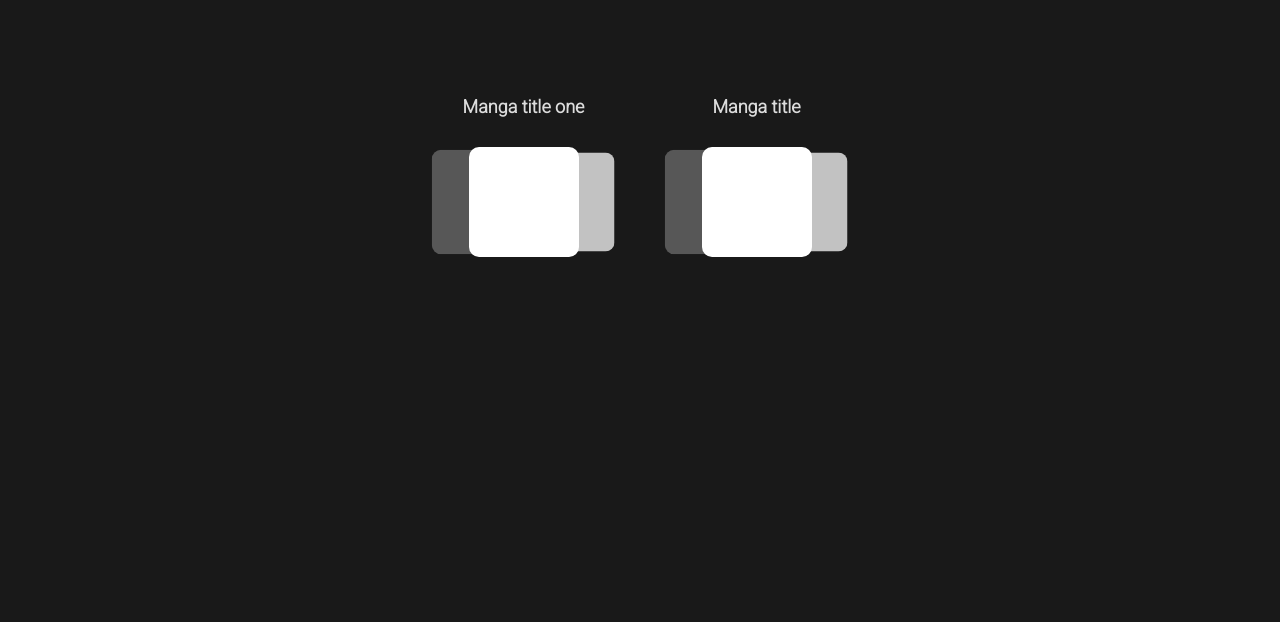
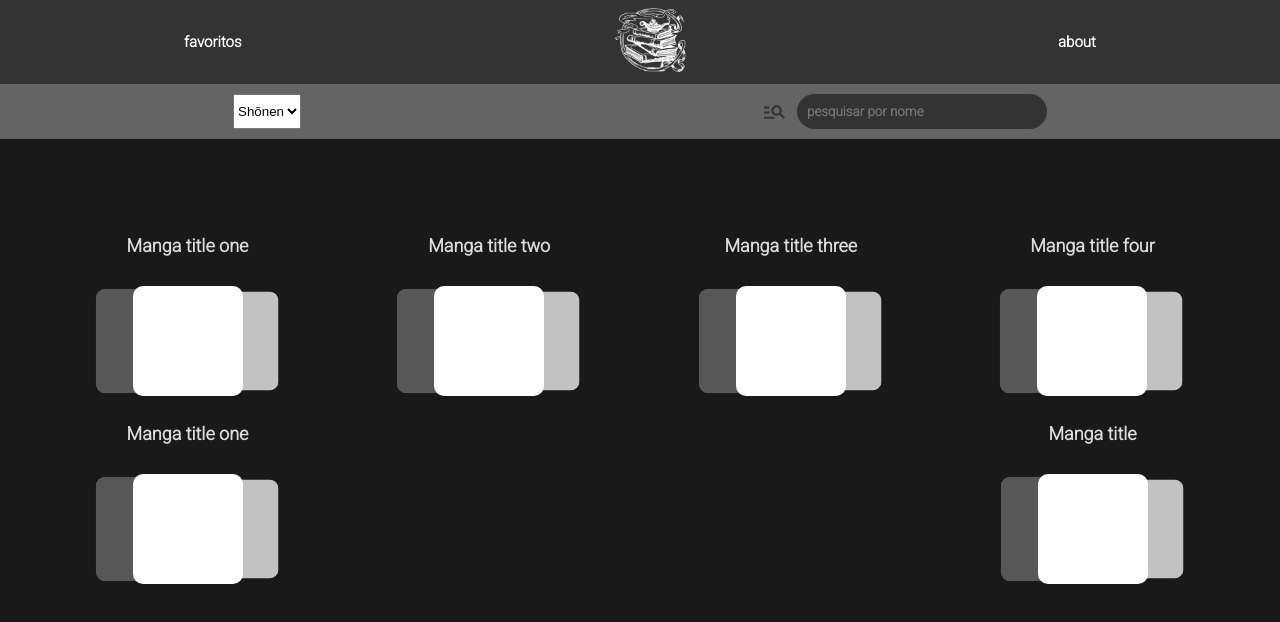
Before and after one commit to Kaylan-9/reading-app-with-nextjs, a Next.js app: page / in a window 1280 px wide. Shown: the top 622 px of the page. Built offline with nearby package versions, Linux system fonts and the light colour scheme.

Commit message:
:lipstick: feat: adding headers and search bar and selecting categories

```diff
--- a/package.json
+++ b/package.json
@@ -20,6 +20,7 @@
     "next": "13.1.2",
     "react": "18.2.0",
     "react-dom": "18.2.0",
+    "react-icons": "^4.7.1",
     "typescript": "4.9.4"
   }
 }
--- a/src/app/page.module.css
+++ b/src/app/page.module.css
@@ -10,5 +10,8 @@
 .listmangas {
   display: flex;
   flex-direction: row;
+  justify-content: space-between;
+  flex-wrap: wrap;
+  row-gap: 25px;
   column-gap: 50px;
 }
--- /dev/null
+++ b/src/components/Aside.tsx
@@ -0,0 +1,22 @@
+import styles from './components.module.css';
+import { MdOutlineManageSearch } from 'react-icons/md';
+
+export default function Aside() {
+  return (<aside className={styles.aside}>
+    <select name="" id="">
+      <option value="s">Shōnen</option>
+      <option value="se">Seinen</option>
+      <option value="sh">Shōjo</option>
+      <option value="y">Yaoi</option>
+      <option value="y">Yuri</option>
+      <option value="y">Josei</option>
+    </select>
+
+    <div className={styles.inputicon}>
+      <MdOutlineManageSearch/>
+      <input type="text" name="" id="" placeholder='pesquisar por nome'/>
+    </div>
+
+
+  </aside>);
+}
--- /dev/null
+++ b/src/components/Header.tsx
@@ -0,0 +1,25 @@
+import styles from './components.module.css';
+import logoimg from '../../public/logo.png';
+
+type NavItemType = {
+  name: string,
+  href: string,
+}
+
+function NavItem({name, href}: NavItemType) {
+  return (<li>
+    <a href={href}>{name}</a>
+  </li>);
+}
+
+export default function Header() {
+  return (<header className={styles.header}>
+    <ul>
+      <NavItem name='favoritos' href="#"/>
+      <li>
+        <img className={styles.logoimg} src={logoimg.src} alt=""/>
+      </li>
+      <NavItem name='about' href="#"/>
+    </ul>
+  </header>);
+}
--- a/src/components/components.module.css
+++ b/src/components/components.module.css
@@ -1,4 +1,58 @@
 @import url("./components.module.css");
+
+.header {
+  background-color: rgb(51, 51, 51);
+}
+
+.header > ul {
+  display: flex;
+  justify-content: space-around;
+  align-items: center;
+}
+
+.header > ul > li > a {
+  text-decoration: none;
+  font-weight: bold;
+  font-family: var(--font-one);
+  font-size: 15px;
+  color: white;
+}
+
+.header > ul > li > .logoimg {
+  width: 80px;
+}
+
+.aside {
+  display: flex;
+  justify-content: space-around;
+  flex-wrap: wrap;
+  padding: 10px;
+  gap: 15px;
+  background-color: rgb(100, 100, 100);
+}
+
+.aside > .inputicon {
+  align-items: center;
+  display: flex;
+  gap: 10px;
+  font-size: 25px;
+}
+
+.aside > .inputicon > input {
+  border: none;
+  border-radius: 20px;
+  padding: 10px;
+  font-weight: bold;
+  font-family: var(--font-one);
+  background-color: rgb(51, 51, 51);
+  color: white;
+  min-width: 250px;
+  outline: none;
+}
+
+.aside > .inputicon > svg > * {
+  color: rgb(51, 51, 51);
+}
 
 .title {
   font-size: 18px;
--- a/src/pages/index.tsx
+++ b/src/pages/index.tsx
@@ -1,16 +1,24 @@
 import { Inter } from '@next/font/google'
 import styles from '../app/page.module.css'
 import Article from '@/components/Article'
+import Header from '@/components/Header'
+import Aside from '@/components/Aside'
 
 const inter = Inter({ subsets: ['latin'] })
 
 export default function Home() {
-  return (
+  return (<>
+    <Header/>
+    <Aside/>
     <main className={styles.main}>
       <ul className={styles.listmangas}>
+        <Article title={`Manga title one`}/>
+        <Article title={`Manga title two`}/>
+        <Article title={`Manga title three`}/>
+        <Article title={`Manga title four`}/>
         <Article title={`Manga title one`}/>
         <Article title={`Manga title`}/>
       </ul>
     </main>
-  )
+  </>)
 }
```
Also changed, not shown: public/logo.png (added), 1 other file (tests, documents, lock files or other folders).
